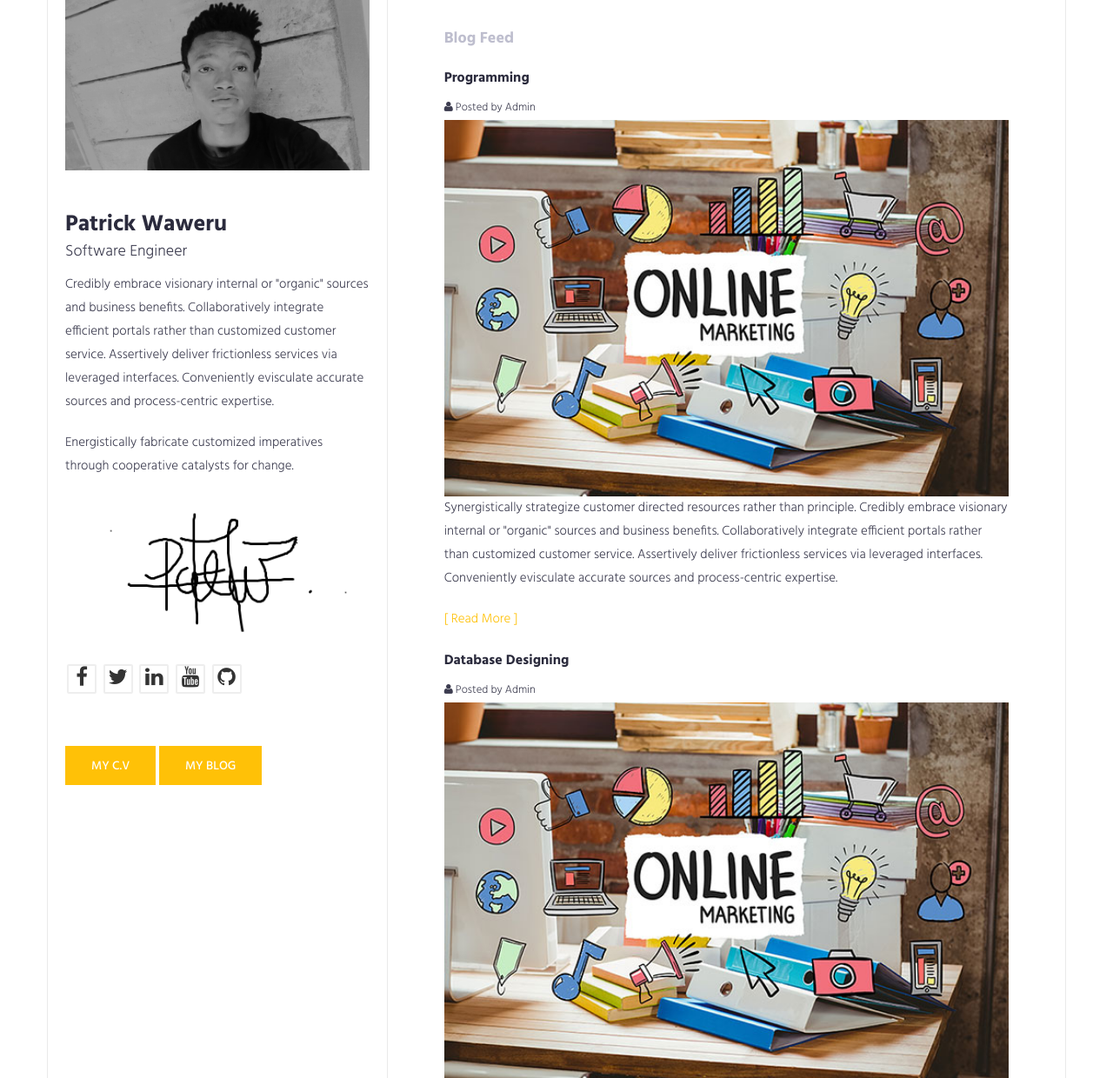
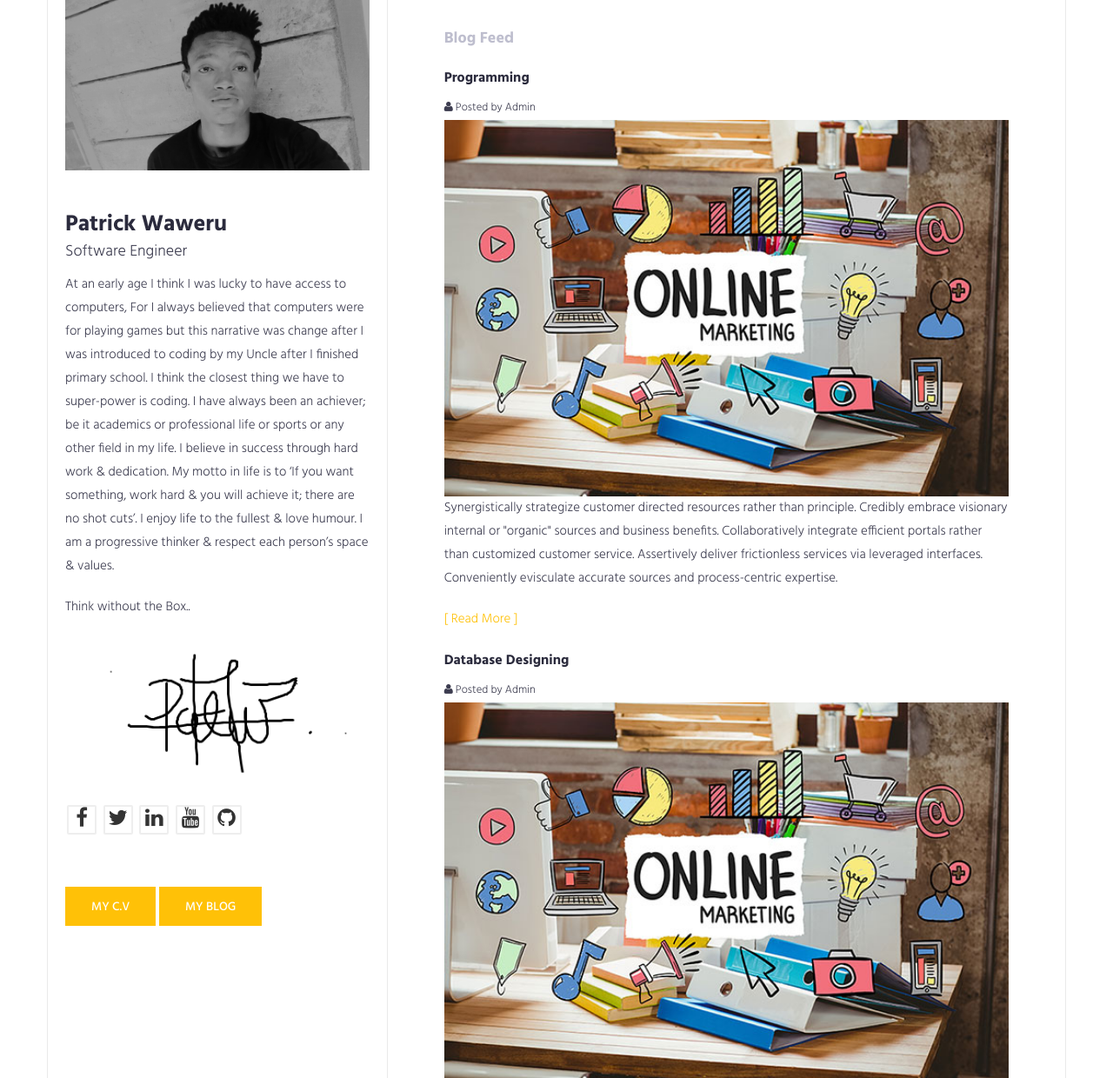
Before and after one commit to Iampato/Portfolio_Django, a Django app: page /blog/ in a window 1280 px wide. Shown: the part 81-1321 px from the top of the page at 87% size. Run offline with Django 3.2, Linux system fonts and the light colour scheme; data that the repository does not hold is empty; some libraries are stand-ins or nearby versions.

Commit message:
Html reloaded

```diff
--- a/blog/templates/blog/list.html
+++ b/blog/templates/blog/list.html
@@ -11,7 +11,7 @@
     <title>Patrick | Blog</title>
 
     <!-- favicon -->
-    <link href="{% static 'img/favicon.png' %}" rel=icon>
+    <link href="{% static 'favicon.png' %}" rel=icon>
 
     <!-- web-fonts -->
     <link href="https://fonts.googleapis.com/css?family=Hind:300,400,500,600,700" rel="stylesheet">
@@ -36,12 +36,13 @@
 </head>
 <body id="page-top" data-spy="scroll" data-target=".navbar">
 <div id="main-wrapper">
-<!-- Page Preloader
+
+<!-- Page Preloader -->
 <div id="preloader">
     <div id="status">
         <div class="status-mes"></div>
     </div>
-</div>-->
+</div>
 
 <div class="columns-block container">
 <div class="left-col-block blocks">
@@ -55,13 +56,17 @@
 
             <div class="about-text">
                 <p>
-                    Credibly embrace visionary internal or "organic" sources and business benefits. Collaboratively
-                    integrate efficient portals rather than customized customer service. Assertively deliver
-                    frictionless services via leveraged interfaces. Conveniently evisculate accurate sources and
-                    process-centric expertise.
+                        At an early age I think I was lucky to have access to computers,
+                        For I always believed that computers were for playing games but this narrative was change
+                        after I was introduced to coding by my Uncle after I finished primary school. I think the
+                        closest thing we have to super-power is coding. I have always been an achiever; be it academics
+                        or professional life or sports or any other field in my life. I believe in success through hard
+                        work & dedication. My motto in life is to ‘If you want something, work hard & you will achieve it;
+                        there are no shot cuts’. I enjoy life to the fullest & love humour. I am a progressive thinker &
+                        respect each person’s space & values.
                 </p>
 
-                <p>Energistically fabricate customized imperatives through cooperative catalysts for change.</p>
+                <p>Think without the Box..</p>
 
 
                 <p><img src="{% static 'img/signature.png' %}" alt="" class="img-responsive"/></p>
@@ -268,7 +273,8 @@
 <!-- #main-wrapper -->
 
 <!-- jquery -->
-<script data-cfasync="false" src="../../../cdn-cgi/scripts/f2bf09f8/cloudflare-static/email-decode.min.js"></script><script src="js/jquery-2.1.4.min.js"></script>
+<script data-cfasync="false" src="../../../cdn-cgi/scripts/f2bf09f8/cloudflare-static/email-decode.min.js"></script>
+<script src="{% static 'js/jquery-2.1.4.min.js' %}"></script>
 
 <!-- Bootstrap -->
 <script src="{% static 'js/bootstrap.min.js' %}"></script>
```
Also changed, not shown: blog/static/favicon.png (renamed from blog/static/img/favicon.png).
